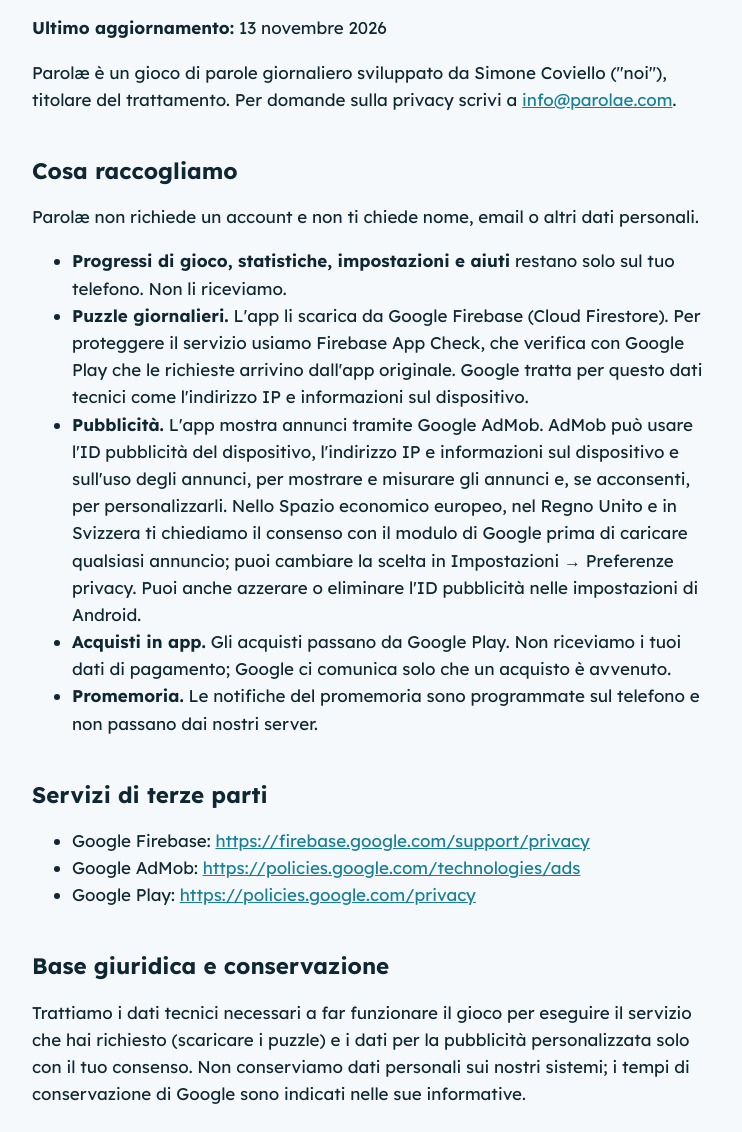
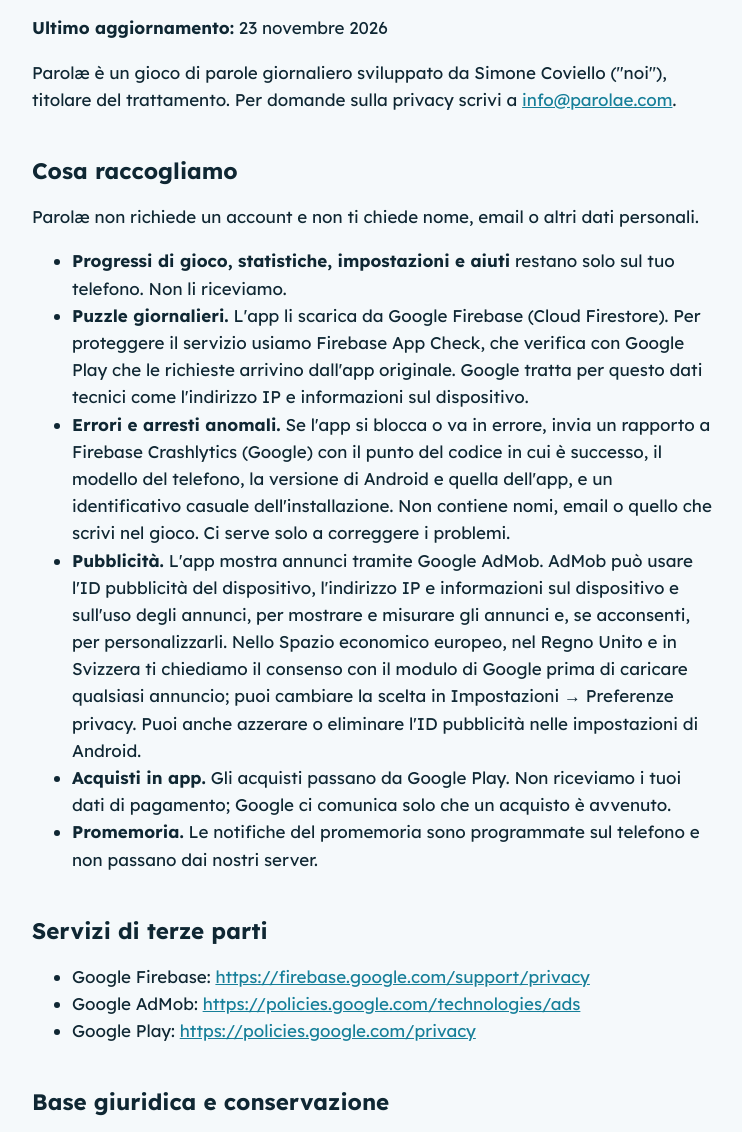
Before and after one commit to GarmirFandel/parolae-site, a plain HTML site: page privacy/index.html in a window 1280 px wide. Shown: the part 152-1284 px from the top of the page, without its empty margins (268-1010 px from the left). Drawn offline with Linux system fonts and the light colour scheme.

Commit message:
Privacy: crash reports with Firebase Crashlytics
Co-Authored-By: Claude Opus 5.5 <noreply@anthropic.com>
Claude-Session: https://claude.ai/code/session_019qYxBU6XNypipna6zRAPo1

```diff
--- a/privacy/index.html
+++ b/privacy/index.html
@@ -12,13 +12,14 @@
   <main>
     <a class="page" href="../"><header class="page"><picture><source srcset="../assets/logo-dark.svg" media="(prefers-color-scheme: dark)"><img class="logo" src="../assets/logo.svg" alt=""></picture><span>Parolæ</span></header></a>
     <h1>Privacy policy</h1>
-    <p><strong>Ultimo aggiornamento:</strong> 13 novembre 2026</p>
+    <p><strong>Ultimo aggiornamento:</strong> 23 novembre 2026</p>
     <p>Parolæ è un gioco di parole giornaliero sviluppato da Simone Coviello ("noi"), titolare del trattamento. Per domande sulla privacy scrivi a <a href="mailto:info@parolae.com">info@parolae.com</a>.</p>
     <h2>Cosa raccogliamo</h2>
     <p>Parolæ non richiede un account e non ti chiede nome, email o altri dati personali.</p>
     <ul>
 <li><strong>Progressi di gioco, statistiche, impostazioni e aiuti</strong> restano solo sul tuo telefono. Non li riceviamo.</li>
 <li><strong>Puzzle giornalieri.</strong> L'app li scarica da Google Firebase (Cloud Firestore). Per proteggere il servizio usiamo Firebase App Check, che verifica con Google Play che le richieste arrivino dall'app originale. Google tratta per questo dati tecnici come l'indirizzo IP e informazioni sul dispositivo.</li>
+<li><strong>Errori e arresti anomali.</strong> Se l'app si blocca o va in errore, invia un rapporto a Firebase Crashlytics (Google) con il punto del codice in cui è successo, il modello del telefono, la versione di Android e quella dell'app, e un identificativo casuale dell'installazione. Non contiene nomi, email o quello che scrivi nel gioco. Ci serve solo a correggere i problemi.</li>
 <li><strong>Pubblicità.</strong> L'app mostra annunci tramite Google AdMob. AdMob può usare l'ID pubblicità del dispositivo, l'indirizzo IP e informazioni sul dispositivo e sull'uso degli annunci, per mostrare e misurare gli annunci e, se acconsenti, per personalizzarli. Nello Spazio economico europeo, nel Regno Unito e in Svizzera ti chiediamo il consenso con il modulo di Google prima di caricare qualsiasi annuncio; puoi cambiare la scelta in Impostazioni → Preferenze privacy. Puoi anche azzerare o eliminare l'ID pubblicità nelle impostazioni di Android.</li>
 <li><strong>Acquisti in app.</strong> Gli acquisti passano da Google Play. Non riceviamo i tuoi dati di pagamento; Google ci comunica solo che un acquisto è avvenuto.</li>
 <li><strong>Promemoria.</strong> Le notifiche del promemoria sono programmate sul telefono e non passano dai nostri server.</li>
@@ -30,7 +31,7 @@
 <li>Google Play: <a href="https://policies.google.com/privacy">https://policies.google.com/privacy</a></li>
 </ul>
     <h2>Base giuridica e conservazione</h2>
-    <p>Trattiamo i dati tecnici necessari a far funzionare il gioco per eseguire il servizio che hai richiesto (scaricare i puzzle) e i dati per la pubblicità personalizzata solo con il tuo consenso. Non conserviamo dati personali sui nostri sistemi; i tempi di conservazione di Google sono indicati nelle sue informative.</p>
+    <p>Trattiamo i dati tecnici necessari a far funzionare il gioco per eseguire il servizio che hai richiesto (scaricare i puzzle), i rapporti sugli errori per nostro legittimo interesse a far funzionare bene l'app, e i dati per la pubblicità personalizzata solo con il tuo consenso. Non conserviamo dati personali sui nostri sistemi; i tempi di conservazione di Google sono indicati nelle sue informative.</p>
     <h2>Minori</h2>
     <p>Parolæ non è rivolto ai minori di 14 anni e non raccoglie consapevolmente dati che li riguardano.</p>
     <h2>I tuoi diritti</h2>
```
